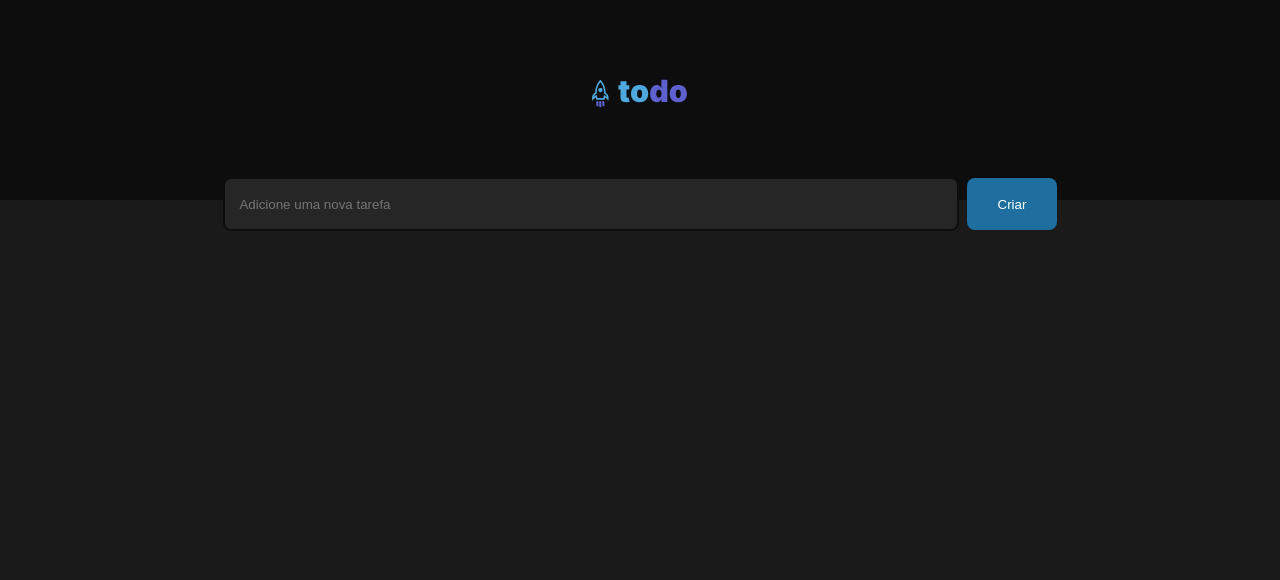
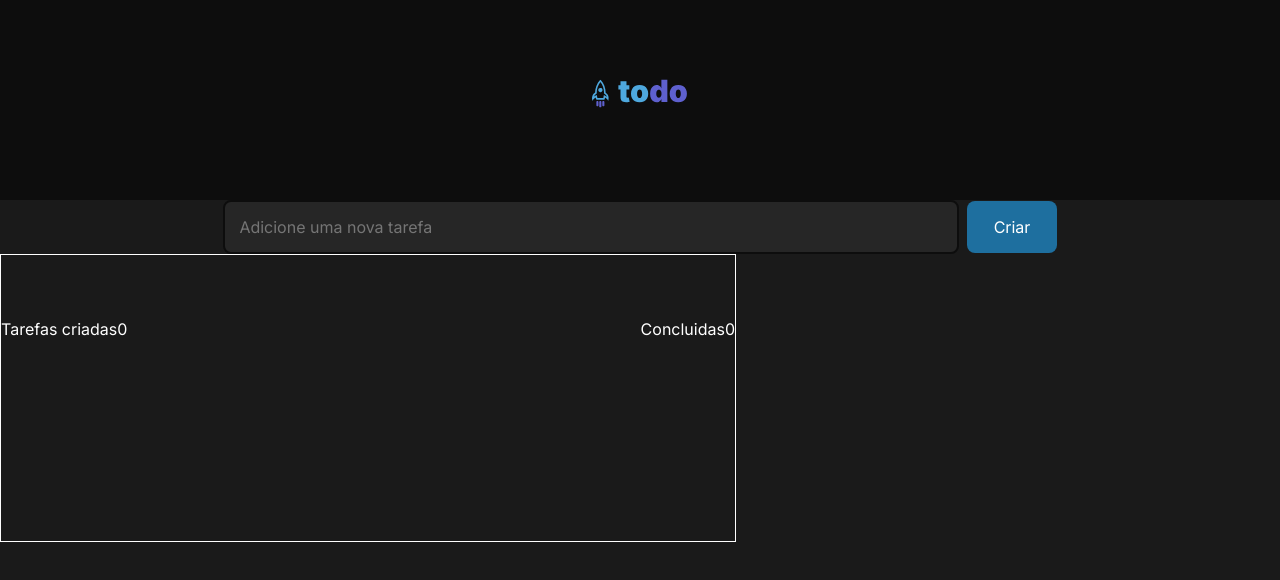
Before and after one commit to leonardoffirmino/challenge-react-01, a React (Vite) app: page / in a window 1280 px wide. Shown: the top 580 px of the page. Built offline with nearby package versions, Linux system fonts and the light colour scheme.

Commit message:
Ajuste info taks

```diff
--- a/src/App.tsx
+++ b/src/App.tsx
@@ -1,4 +1,5 @@
 import { Header } from './components/Header';
+import { InfoTaks } from './components/InfoTask';
 import { Taks } from './components/Task';
 
 
@@ -9,8 +10,10 @@ export function App() {
     <div>
       <Header />
 
+      <Taks />
 
-      <Taks />
+      <InfoTaks />
+
     </div>
   )
 }
--- a/src/components/InfoTask.module.css
+++ b/src/components/InfoTask.module.css
@@ -0,0 +1,17 @@
+.InfoTaks {
+  width: 46rem;
+  height: 18rem;
+  border: 1px solid #ffff;
+
+
+  padding-top: 4rem;
+
+
+}
+
+
+.Info {
+  display: flex;
+  justify-content: space-between;
+  color: #fff
+}
--- a/src/components/InfoTask.tsx
+++ b/src/components/InfoTask.tsx
@@ -0,0 +1,24 @@
+
+import styles from './InfoTask.module.css';
+
+
+export function InfoTaks() {
+  return (
+    <div className={styles.InfoTaks}>
+
+      <div className={styles.Info}>
+        <p>
+          Tarefas criadas
+          <span>0</span>
+        </p>
+
+        <p>
+          Concluidas
+          <span>0</span>
+        </p>
+
+
+      </div>
+    </div>
+  )
+}
--- a/src/components/Task.module.css
+++ b/src/components/Task.module.css
@@ -1,12 +1,11 @@
-
-.newTaks{
+.newTaks {
   display: flex;
   justify-content: center;
   align-items: center;
-  height: 0.5rem;
+
 }
 
-.inputTaks{
+.inputTaks {
   width: 46rem;
   height: 3.375rem;
   border-radius: 0.5rem;
@@ -20,16 +19,16 @@
   color: var(--white);
 }
 
-.button{
+.button {
   width: 5.625rem;
   height: 3.25rem;
 
-  background:var(--blue-dark);
+  background: var(--blue-dark);
   border-radius: 0.5rem;
-  border:none;
+  border: none;
   margin-left: 0.5rem;
 
-  color:var(--white);
+  color: var(--white);
 
-  cursor:pointer;
+  cursor: pointer;
 }
--- a/src/global.css
+++ b/src/global.css
@@ -32,3 +32,12 @@ body {
   background: var(--gray-600);
   --webkit-font-smoothing: antialiased;
 }
+
+body,
+input,
+textarea,
+button {
+  font-family: 'Inter', san-serif;
+  font-weight: 400;
+  font-size: 1rem;
+}
```
